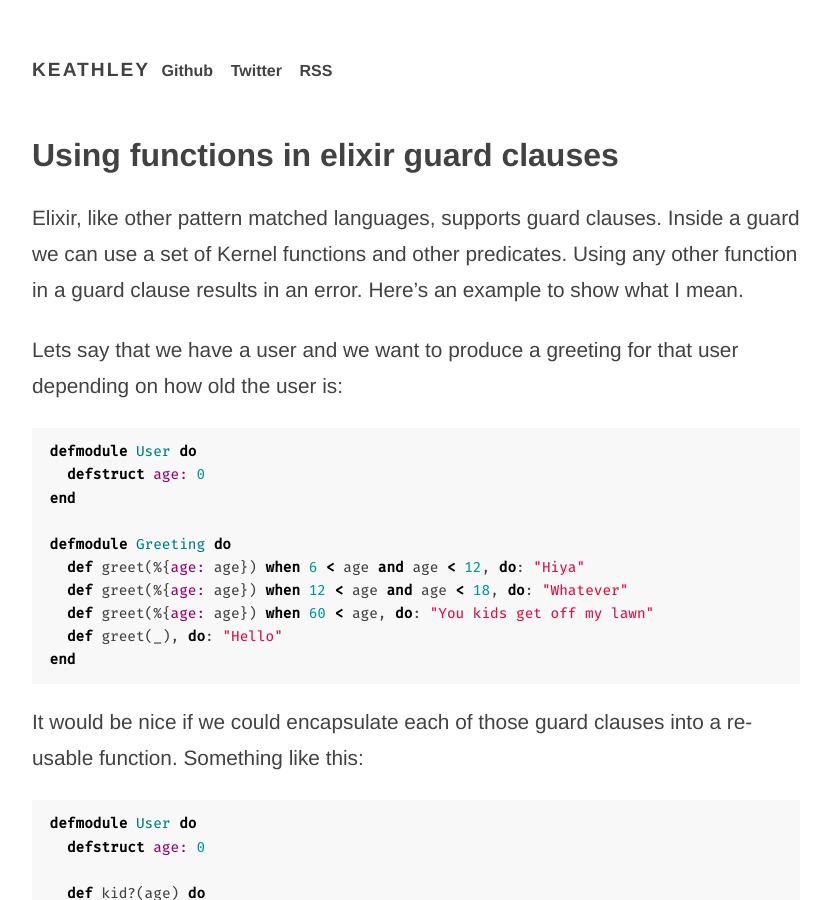
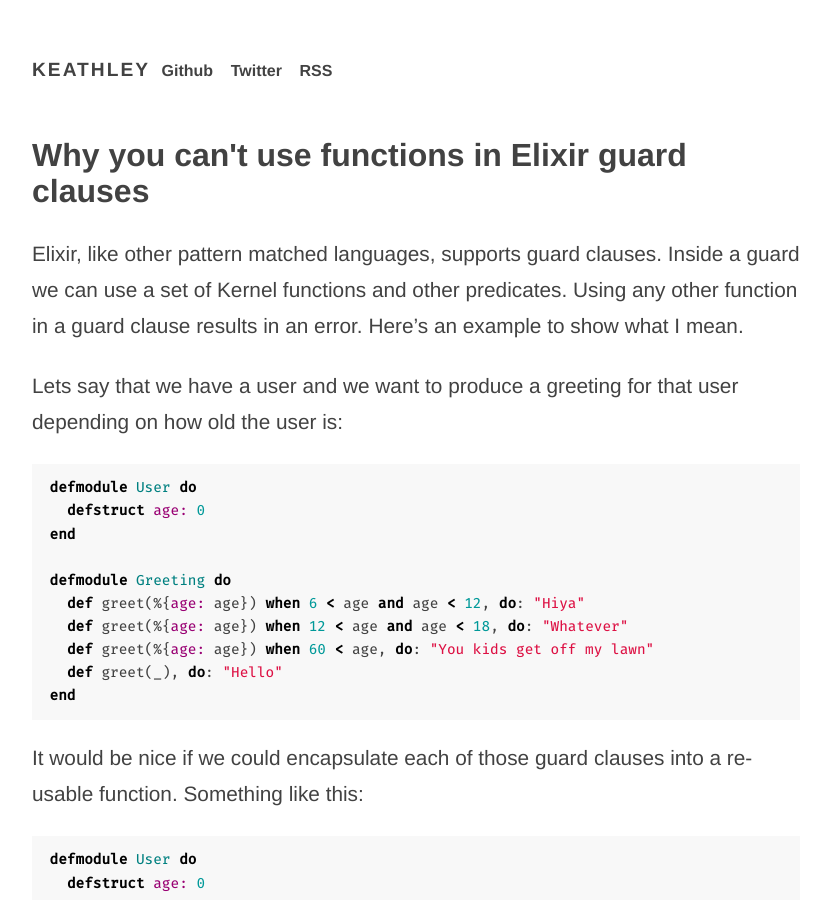
Before and after one commit to wojtekmach/keathley.github.io, a Jekyll site: the page built from _posts/2016/2016-04-09-elixir-functions-in-guards.markdown, in a window 1280 px wide and 900 px high. Shown: the whole window, without its empty margins (224-1054 px from the left). Built offline with Jekyll 4.4.1, drawn with Linux system fonts in a browser that asks for light colours; comment, search, counter and statistics services are not loaded.

Commit message:
Update 2016-04-09-elixir-functions-in-guards.markdown

```diff
--- a/_posts/2016/2016-04-09-elixir-functions-in-guards.markdown
+++ b/_posts/2016/2016-04-09-elixir-functions-in-guards.markdown
@@ -1,6 +1,6 @@
 ---
 layout: "post"
-title: "Using functions in elixir guard clauses"
+title: "Why you can't use functions in Elixir guard clauses"
 date: "2016-04-09 20:29"
 ---
 
```
